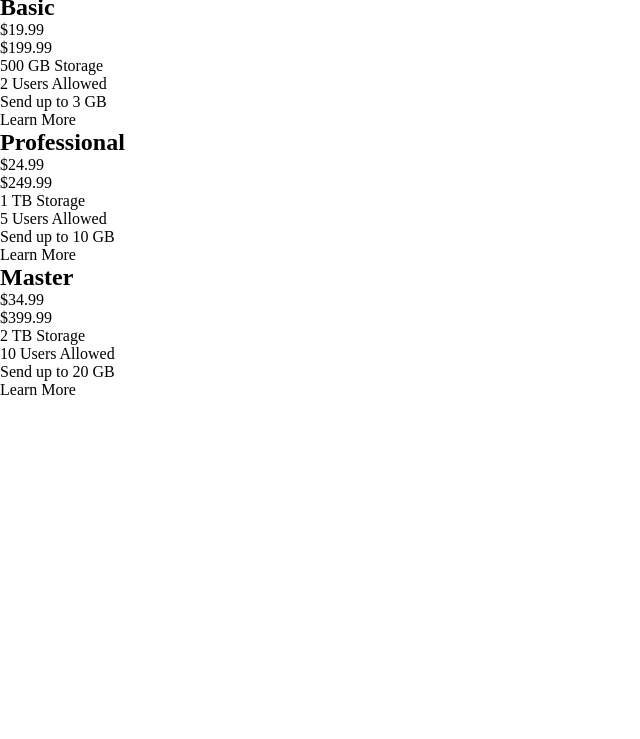
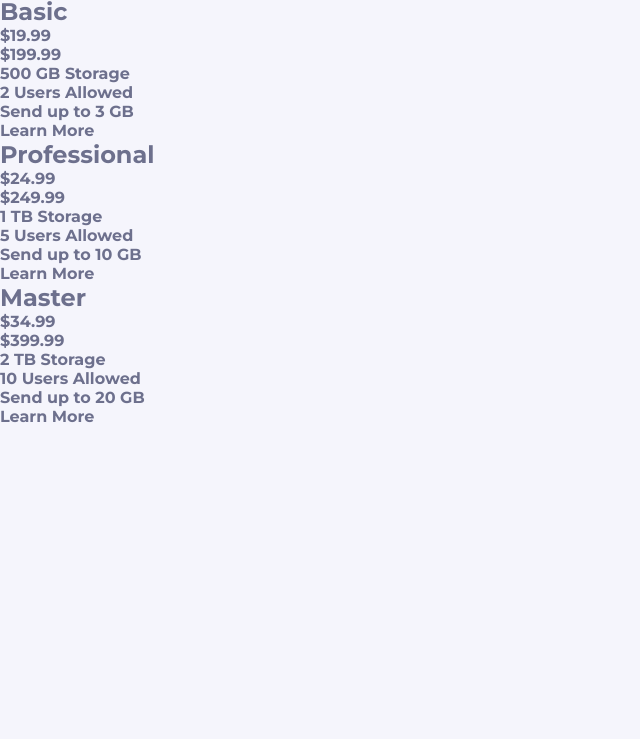
Before and after one commit to MatiasBastarrica/pricing-component-with-toggle, a plain HTML site: page index.html in a window 1280 px wide. Shown: the part 61-800 px from the top of the page, without its empty margins (0-640 px from the left). Drawn offline with Linux system fonts and the light colour scheme.

Commit message:
Write some CSS Rules for general styling

```diff
--- a/styles.css
+++ b/styles.css
@@ -36,3 +36,12 @@ a.btn {
   text-decoration: none;
   display: inline-block;
 }
+
+/* ### GENERAL STYLING ### */
+
+body {
+  background-color: #f5f5fc;
+  font-family: var(--ff-montserrat);
+  font-weight: var(--fw-700);
+  color: var(--gray-650);
+}
```
